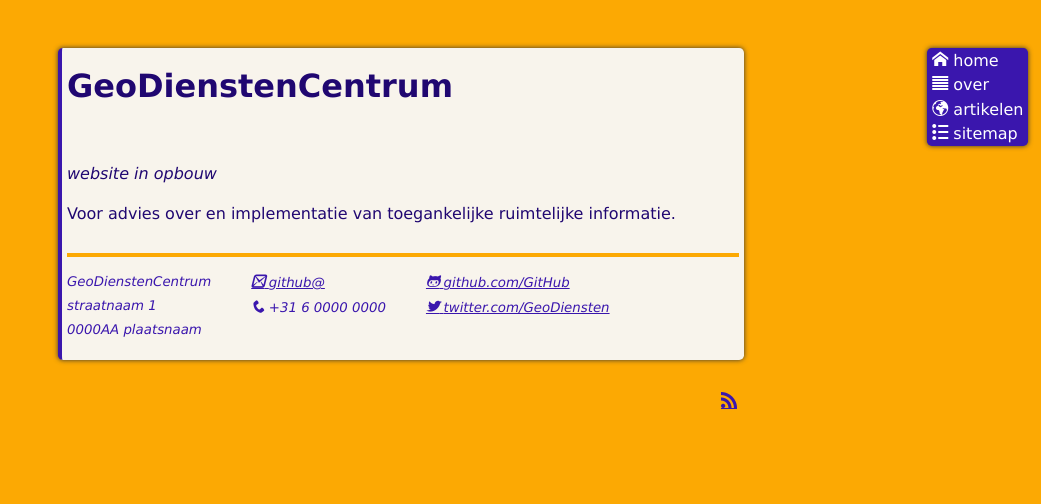
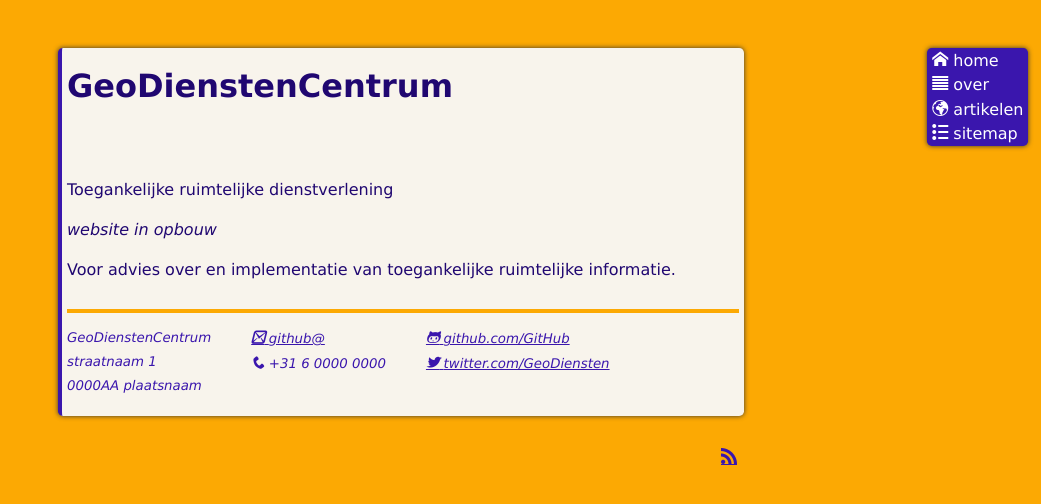
Before and after one commit to GeoDienstenCentrum/geodienstencentrum.github.io, a Jekyll site: the page built from index.html, in a window 1280 px wide. Shown: the top 504 px of the page, without its empty margins (239-1280 px from the left). Built offline with Jekyll 4.4.1, drawn with Linux system fonts in a browser that asks for light colours; Markdown is read by kramdown in place of the engine named in the settings; the list of posts is cut into pages by our own code.

Commit message:
Update default.html

```diff
--- a/_layouts/default.html
+++ b/_layouts/default.html
@@ -4,7 +4,6 @@
         <meta charset="utf-8">
         <title>{{ page.title }}</title>
         <!--[if lt IE 9]><script src="//html5shiv.googlecode.com/svn/trunk/html5.js"></script><![endif]-->
-        <meta http-equiv="x-ua-compatible" content="IE=edge">
         <meta name="viewport" content="width=device-width, initial-scale=1.0">
         <!-- link rel="dns-prefetch" href="" -->
         <link rel="stylesheet" href="/css/main.css" type="text/css">
@@ -65,6 +64,7 @@
 
           <header id="siteHeader" class="siteHeader" role="banner">
             <h1 class="title">{{ site.name }}</h1>
+            <p class="subtitle">{{ site.subtitle }}</p>
 
 {% include sitenav.html %}
 
```
